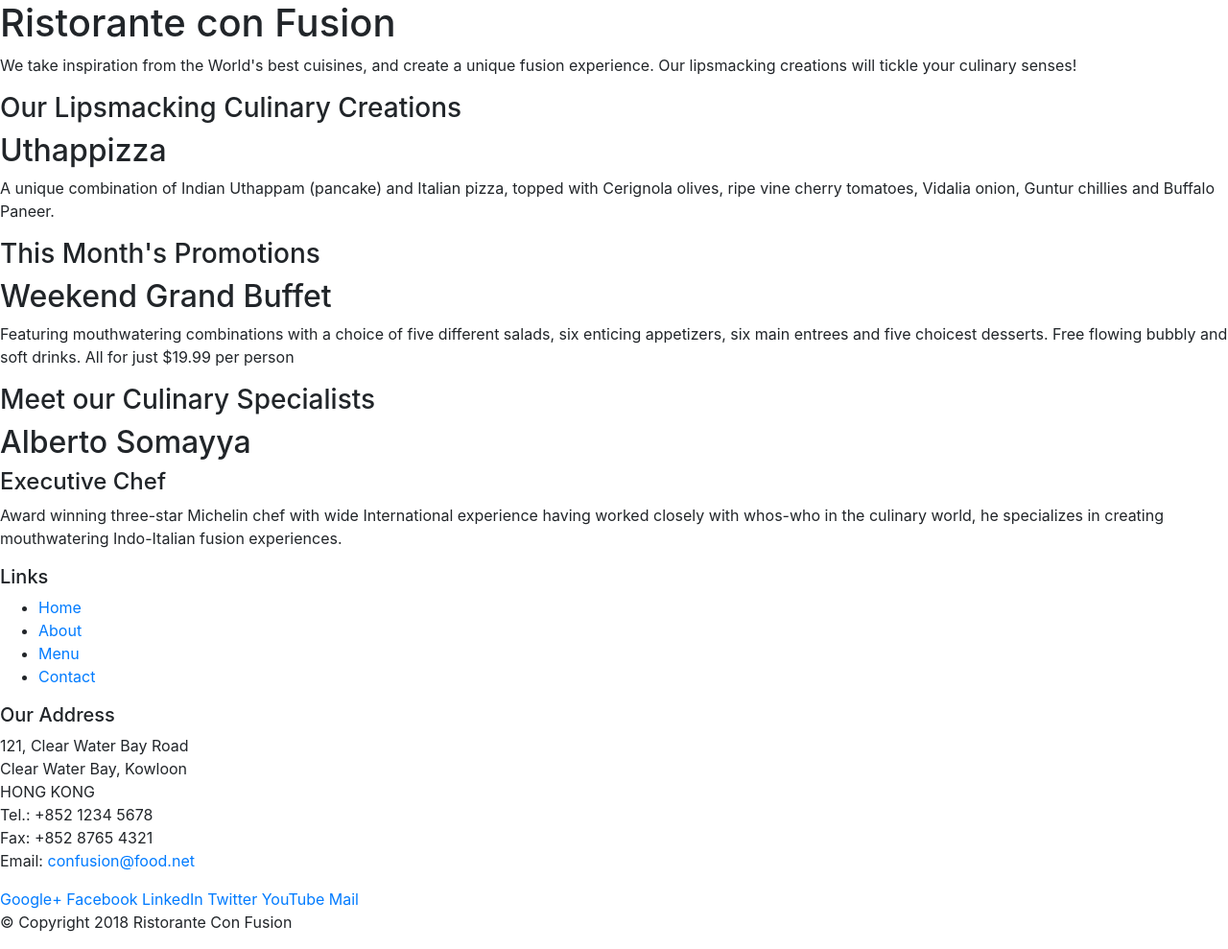
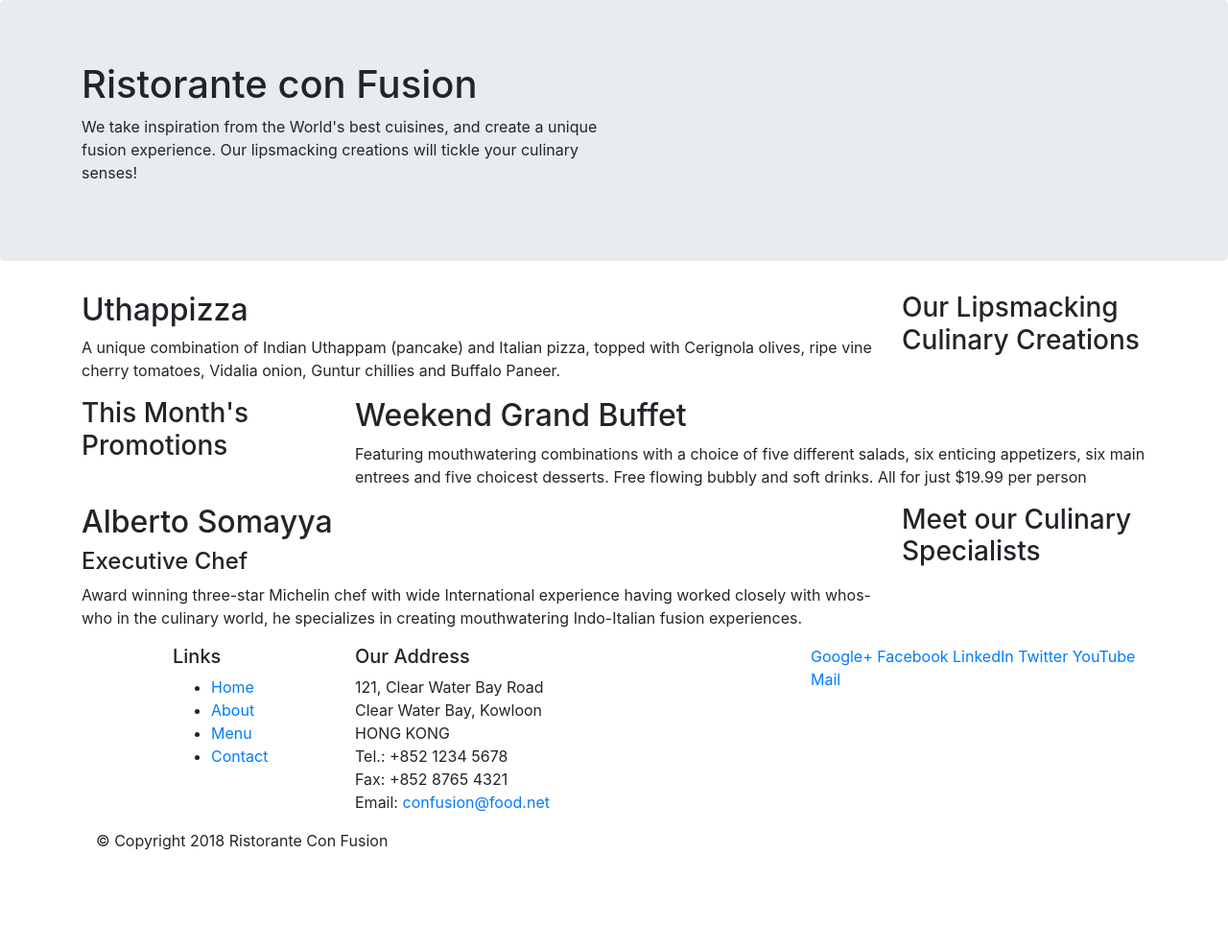
Before and after one commit to monika096n/Bootstrap, a website: page index.html in a window 1280 px wide. Shown: the whole page at 96% size. After the commit the page ends 904 px from the top, so only its background shows below. Drawn offline with nearby package versions, Linux system fonts and the light colour scheme.

Commit message:
Bootstrap part 1

```diff
--- a/index.html
+++ b/index.html
@@ -14,46 +14,45 @@
 
 <body>
 
-    <header>
-        <div>
-            <div>
-                <div>
+    <header class="jumbotron"><!--A jumbotron is used to showcase key content on a website. In this case we are using it to highlight the name of the restaurant.-->
+        <div class="container">
+            <div class="row">
+                <div class="col-12 col-sm-6">
                     <h1>Ristorante con Fusion</h1>
                     <p>We take inspiration from the World's best cuisines, and create a unique fusion experience. Our lipsmacking creations will tickle your culinary senses!</p>
                 </div>
-                <div>
-                </div>
+                <div class="col-12 col-sm-6">
             </div>
         </div>
     </header>
 
-    <div>
-        <div>
-            <div>
+    <div  class="container"> <!--it gives blank space on left and right side of screen-->
+        <div class="row"><!--row  divides the full width to 12 columns-->
+            <div class="col-12 col-sm-4 col-md-3 order-sm-last">
                 <h3>Our Lipsmacking Culinary Creations</h3>
             </div>
-            <div>
+            <div class="col col-sm col-md order-sm-first">
                 <h2>Uthappizza</h2>
                 <p>A unique combination of Indian Uthappam (pancake) and Italian pizza, topped with Cerignola olives, ripe vine cherry tomatoes, Vidalia onion, Guntur chillies and Buffalo Paneer.</p>
             </div>
         </div>
 
 
-        <div>
-            <div>
+        <div class="row"><!--row  divides the full width to 12 columns-->
+            <div class="col-12 col-sm-4 col-md-3">
                 <h3>This Month's Promotions</h3>
             </div>
-            <div>
+            <div class="col col-sm col-md">
                 <h2>Weekend Grand Buffet</h2>
                 <p>Featuring mouthwatering combinations with a choice of five different salads, six enticing appetizers, six main entrees and five choicest desserts. Free flowing bubbly and soft drinks. All for just $19.99 per person </p>
             </div>
         </div>
 
-        <div>
-            <div>
+        <div class="row"> <!--row  divides the full width to 12 columns-->
+            <div  class="col-12 col-sm-4 col-md-3 order-sm-last " >
                 <h3>Meet our Culinary Specialists</h3>
             </div>
-            <div>
+            <div class="col col-sm col-md order-sm-first"><!--for reordering contents to first-->
                 <h2>Alberto Somayya</h2>
                 <h4>Executive Chef</h4>
                 <p>Award winning three-star Michelin chef with wide International experience having worked closely with whos-who in the culinary world, he specializes in creating mouthwatering Indo-Italian fusion experiences. </p>
@@ -62,9 +61,9 @@
     </div>
 
     <footer>
-        <div>
-            <div>
-                <div>
+        <div class="container">
+            <div class="row">
+                <div class="col-4 offset-1 col-sm-2"><!--offset leaves space on left side for one column-->
                     <h5>Links</h5>
                     <ul>
                         <li><a href="#">Home</a></li>
@@ -73,7 +72,7 @@
                         <li><a href="#">Contact</a></li>
                     </ul>
                 </div>
-                <div>
+                <div class="col-7 col-sm-5">
                     <h5>Our Address</h5>
                     <address>
 		              121, Clear Water Bay Road<br>
@@ -84,7 +83,8 @@
 		              Email: <a href="mailto:confusion@food.net">confusion@food.net</a>
 		           </address>
                 </div>
-                <div>
+
+                <div class="col-12 col-sm-4">
                     <div>
                         <a href="http://google.com/+">Google+</a>
                         <a href="http://www.facebook.com/profile.php?id=">Facebook</a>
@@ -96,7 +96,7 @@
                 </div>
            </div>
            <div>
-                <div>
+                <div  class="col-auto">
                     <p>© Copyright 2018 Ristorante Con Fusion</p>
                 </div>
            </div>
```
